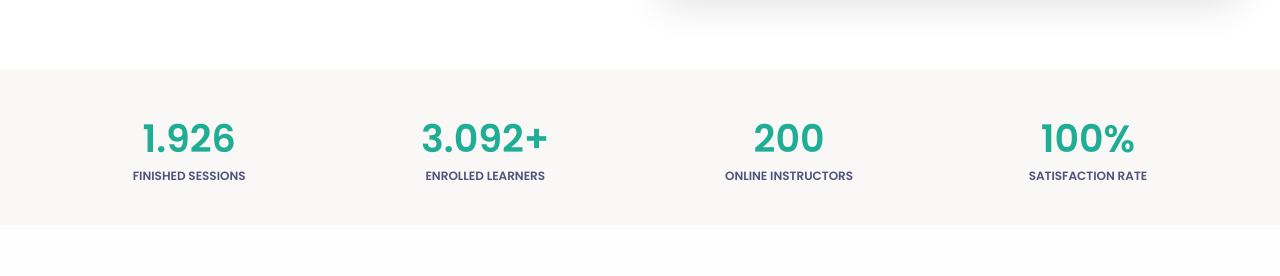
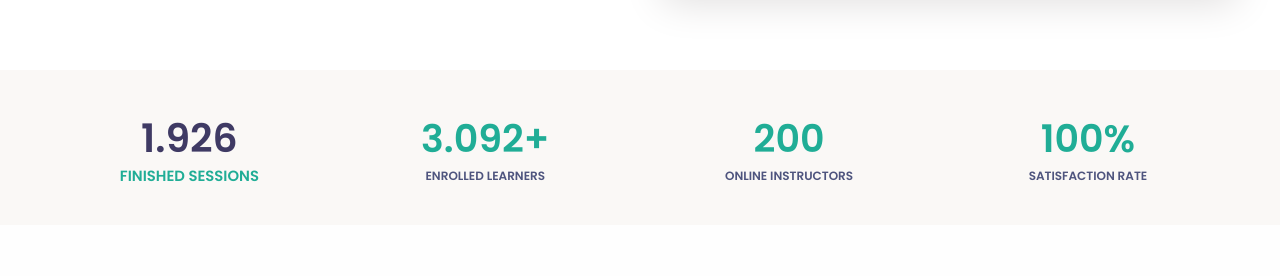
Before and after one commit to Daedry/proj-html-vuejs, a Vue app in the folder modern-schooling/: page / in a window 1280 px wide. In both pictures the pointer is over the element 189 px from the left and 2074 px from the top of the page. Shown: the part 1927-2203 px from the top of the page. Built offline with nearby package versions, Linux system fonts and the light colour scheme.

Commit message:
Add Fix MainCounter

```diff
--- a/modern-schooling/src/components/main_components/MainCounterComponent.vue
+++ b/modern-schooling/src/components/main_components/MainCounterComponent.vue
@@ -47,17 +47,34 @@ export default {};
       margin-top: 3rem;
       text-align: center;
       .info {
-        padding: 2.5rem 0;
+        padding: 2.5rem 0rem;
+        transition: all 0.44s;
+        &:hover {
+          cursor: pointer;
+          transform: scale(1.011);
+        }
+        &:hover div {
+          color: #3f3a64;
+          cursor: pointer;
+          transform: scale(1.022);
+        }
+        &:hover h4 {
+          color: $btn;
+          cursor: pointer;
+          transform: scale(1.22);
+        }
         div {
           font-size: 38px;
           font-weight: 600;
           color: $btn;
+          transition: all 0.88s;
         }
         h4 {
           color: #4e547e;
           font-weight: 600;
           font-size: 12px;
           text-transform: uppercase;
+          transition: all 0.44s;
         }
       }
     }
```
